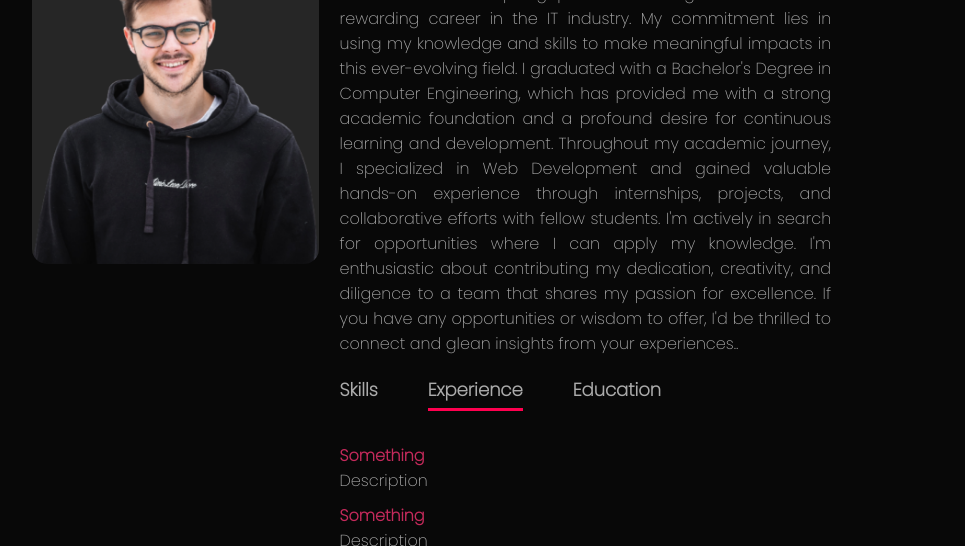
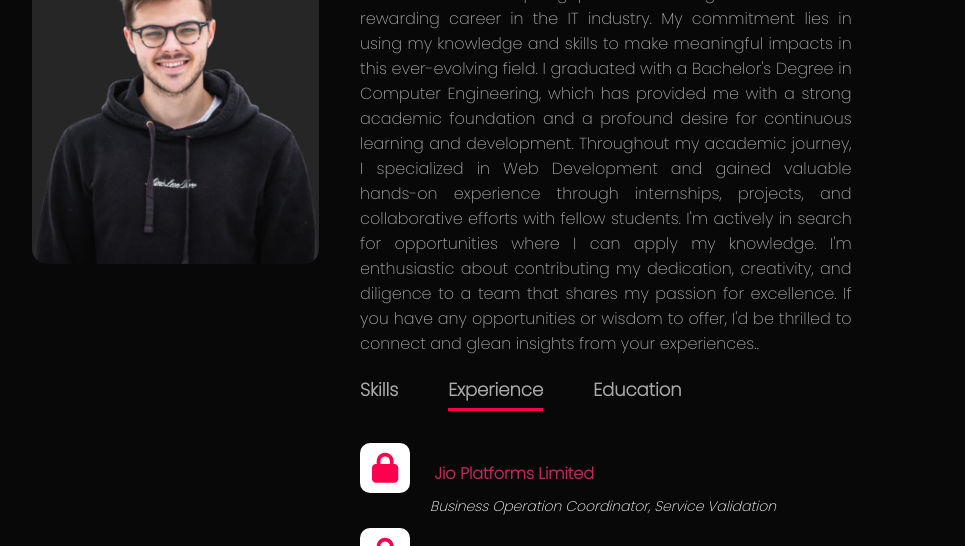
Before and after one commit to alvinajoy/portfolio, a plain HTML site: page index.html in a window 1280 px wide. Both pictures are taken after a click on the element "Experience". Shown: the part 254-800 px from the top of the page, without its empty margins (198-1163 px from the left). Drawn offline with Linux system fonts and the light colour scheme.

Commit message:
about(experience -1)

```diff
--- a/css/style.css
+++ b/css/style.css
@@ -103,17 +103,21 @@ nav ul li a:hover::after{
     flex-basis: 60%;
 }
 
-.column {
+/* .column {
     float: left;
     width: 35%;
+    padding: 15px;
   }
 
-  /* Clear floats after the columns */
-  .row:after {
+  .row{
+    width: 50%;
+    float: left;
+    padding: 15px;
     content: "";
     display: table;
     clear: both;
-  }
+  } */
+
 
 .column ul i{
     color: #ff004f;
@@ -131,6 +135,30 @@ nav ul li a:hover::after{
     color: #fff;
     padding: 0 0 0 20px;
     font-size: 30px;
+}
+
+.experience-icon{
+    color: #ff004f;
+    text-decoration: none;
+    font-size: 30px;
+    background: #fff;
+    width: 50px;
+    height: 50px;
+    border-radius: 20%;
+    text-align: center;
+    padding: 10px;
+}
+
+.experience-span{
+    color: #fff;
+    padding: 100px 0 0 20px;
+    font-size: 30px;
+}
+
+.experience-em{
+    color: #fff;
+    padding: 0 0 0 70px;
+    font-size: 14px;
 }
 
 .subtitle{
--- a/index.html
+++ b/index.html
@@ -71,11 +71,15 @@
                                 </div>
                                 <div class="tab-contents" id="experience">
                                     <ul>
-                                        <li><span>Something</span><br>Description</li>
-                                        <li><span>Something</span><br>Description</li>
-                                        <li><span>Something</span><br>Description</li>
-                                        <!-- <li><span>Something</span><br>Description</li>
-                                        <li><span>Something</span><br>Description</li> -->
+                                        <li><i class="fas fa-lock experience-icon"></i>
+                                            <span class="experience-span">Jio Platforms Limited</span><br>
+                                            <em class="experience-em">Business Operation Coordinator, Service Validation</em></li>
+                                        <li><i class="fas fa-lock experience-icon"></i>
+                                            <span class="experience-span">Youth India Foundation</span><br>
+                                            <em class="experience-em">Web Development Intern</em></li>
+                                        <li><i class="fas fa-lock experience-icon"></i>
+                                            <span class="experience-span">Priyanka Constructions</span><br>
+                                            <em class="experience-em">Web Development Intern</em></li>
                                     </ul>
                                 </div>
                                 <div class="tab-contents" id="education">
```
